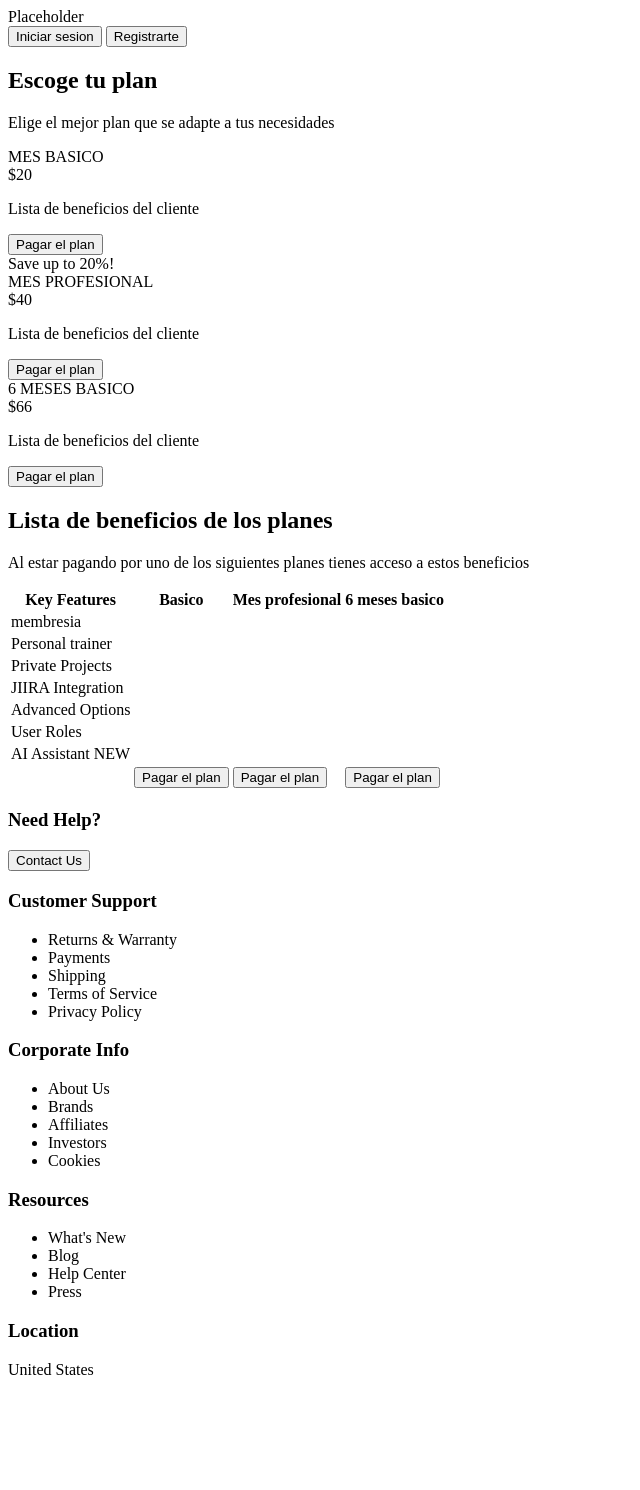
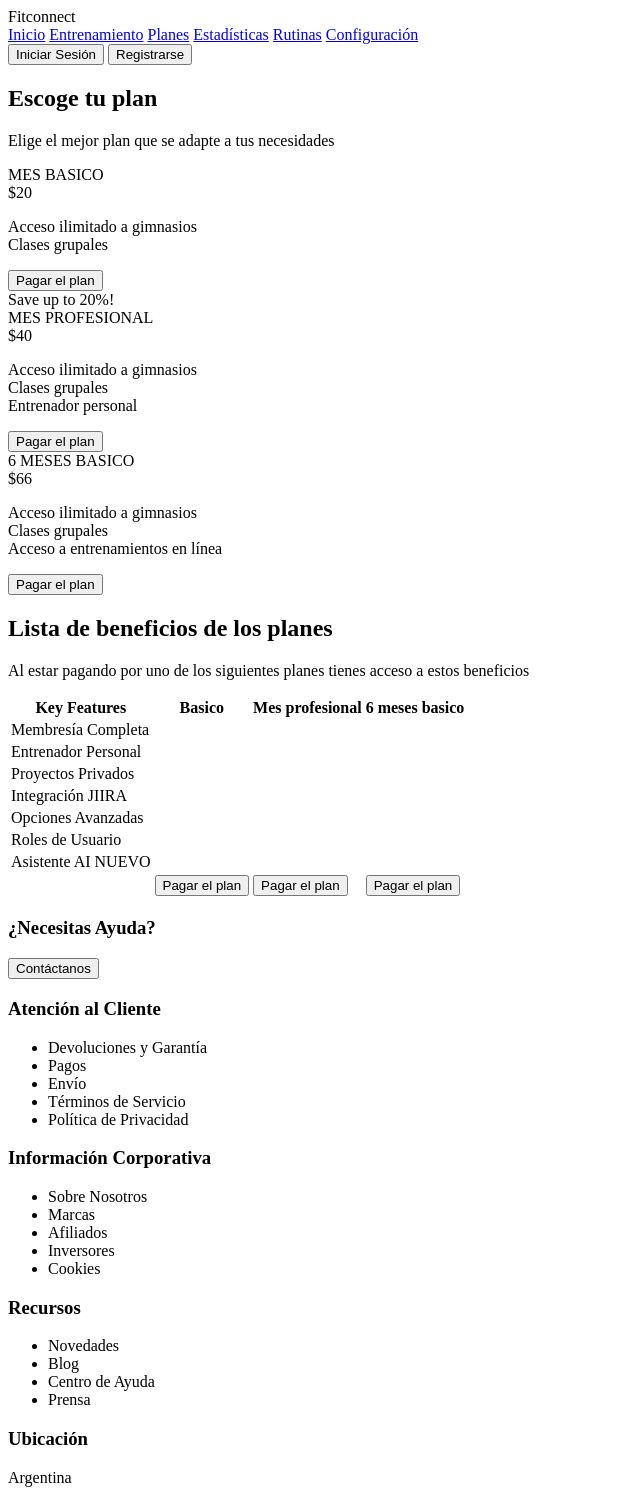
Before and after one commit to Eliastf06/Fitconnect, a plain HTML site: page pagos.html in a window 1280 px wide. Shown: the whole page, without its empty margins (0-640 px from the left). Before the commit the page ends 1395 px from the top, so only its background shows below. Drawn offline with Linux system fonts and the light colour scheme; a web font is replaced by a local one.

Commit message:
Update pagos.html

```diff
--- a/pagos.html
+++ b/pagos.html
@@ -5,17 +5,22 @@
     <meta name="viewport" content="width=device-width, initial-scale=1.0">
     <title>Fitness App - Pagos</title>
     <link href="https://fonts.googleapis.com/css2?family=Source+Sans+3:wght@400;600;700&family=Montserrat:wght@800&family=Tilt+Warp&display=swap" rel="stylesheet">
-    <link rel="stylesheet" href="css/pagos.css">
-</head>
+    <link rel="stylesheet" href="css/pagos.css"> </head>
 <body>
 
     <header class="header">
         <div class="logo">
-            <span class="placeholder">Placeholder</span>
-        </div>
+            <span class="placeholder">Fitconnect</span> </div>
+        <nav class="link-bar-3">
+            <a href="index.html">Inicio</a> <a href="#">Entrenamiento</a>
+            <a href="pagos.html">Planes</a>
+            <a href="#">Estadísticas</a>
+            <a href="#">Rutinas</a>
+            <a href="#">Configuración</a>
+        </nav>
         <div class="header-actions">
-            <button class="button-2" onclick="location.href='signin.html'">Iniciar sesion</button>
-            <button class="button-3" onclick="location.href='regis.html'">Registrarte</button>
+            <button class="button-2" onclick="location.href='signin.html'">Iniciar Sesión</button>
+            <button class="button-3" onclick="location.href='regis.html'">Registrarse</button>
         </div>
     </header>
 
@@ -34,7 +39,7 @@
                 <div class="price-display">
                     <span class="currency">$</span><span class="heading-18">20</span>
                 </div>
-                <p class="benefit-list">Lista de beneficios del cliente</p>
+                <p class="benefit-list">Acceso ilimitado a gimnasios<br>Clases grupales</p>
                 <button class="button-5">Pagar el plan</button>
             </div>
 
@@ -44,7 +49,7 @@
                 <div class="price-display">
                     <span class="currency">$</span><span class="heading-20">40</span>
                 </div>
-                <p class="benefit-list">Lista de beneficios del cliente</p>
+                <p class="benefit-list">Acceso ilimitado a gimnasios<br>Clases grupales<br>Entrenador personal</p>
                 <button class="button-6">Pagar el plan</button>
             </div>
 
@@ -54,7 +59,7 @@
                 <div class="price-display">
                     <span class="currency">$</span><span class="heading-22">66</span>
                 </div>
-                <p class="benefit-list">Lista de beneficios del cliente</p>
+                <p class="benefit-list">Acceso ilimitado a gimnasios<br>Clases grupales<br>Acceso a entrenamientos en línea</p>
                 <button class="button-12">Pagar el plan</button>
             </div>
         </section>
@@ -75,40 +80,40 @@
                     </thead>
                     <tbody>
                         <tr>
-                            <td>membresia</td>
+                            <td>Membresía Completa</td>
                             <td><span class="icon check-icon-11"></span></td>
                             <td><span class="icon check-icon-12"></span></td>
                             <td><span class="icon check-icon-13"></span></td>
                         </tr>
                         <tr>
-                            <td>Personal trainer</td>
+                            <td>Entrenador Personal</td>
                             <td><span class="icon dash-icon-1"></span></td>
                             <td><span class="icon check-icon-14"></span></td>
                             <td><span class="icon check-icon-15"></span></td>
                         </tr>
                         <tr>
-                            <td>Private Projects</td>
+                            <td>Proyectos Privados</td>
                             <td><span class="icon dash-icon-2"></span></td>
                             <td><span class="icon check-icon-16"></span></td>
                             <td><span class="icon check-icon-18"></span></td>
                         </tr>
                         <tr>
-                            <td>JIIRA Integration</td>
+                            <td>Integración JIIRA</td>
                             <td><span class="icon dash-icon-3"></span></td>
                             <td><span class="icon check-icon-19"></span></td>
                             <td><span class="icon dash-icon-4"></span></td>
                         </tr>
                         <tr class="advanced-options">
-                            <td colspan="4">Advanced Options</td>
+                            <td colspan="4">Opciones Avanzadas</td>
                         </tr>
                         <tr>
-                            <td>User Roles</td>
+                            <td>Roles de Usuario</td>
                             <td><span class="icon dash-icon-5"></span></td>
                             <td><span class="icon check-icon-20"></span></td>
                             <td><span class="icon check-icon-21"></span></td>
                         </tr>
                         <tr>
-                            <td>AI Assistant <span class="tag-42">NEW</span></td>
+                            <td>Asistente AI <span class="tag-42">NUEVO</span></td>
                             <td><span class="icon dash-icon-6"></span></td>
                             <td><span class="icon dash-icon-7"></span></td>
                             <td><span class="icon check-icon-22"></span></td>
@@ -130,41 +135,41 @@
     <footer class="footer rectangle-42">
         <div class="footer-columns">
             <div class="footer-col need-help-1">
-                <h3>Need Help?</h3>
-                <button class="button-13">Contact Us</button>
+                <h3>¿Necesitas Ayuda?</h3>
+                <button class="button-13">Contáctanos</button>
             </div>
             <div class="footer-col">
-                <h3 class="customer-support-1">Customer Support</h3>
+                <h3 class="customer-support-1">Atención al Cliente</h3>
                 <ul class="returns-warrantypaymentsshippingterms-of-service-1">
-                    <li>Returns & Warranty</li>
-                    <li>Payments</li>
-                    <li>Shipping</li>
-                    <li>Terms of Service</li>
-                    <li>Privacy Policy</li>
+                    <li>Devoluciones y Garantía</li>
+                    <li>Pagos</li>
+                    <li>Envío</li>
+                    <li>Términos de Servicio</li>
+                    <li>Política de Privacidad</li>
                 </ul>
             </div>
             <div class="footer-col">
-                <h3 class="corporate-info-1">Corporate Info</h3>
+                <h3 class="corporate-info-1">Información Corporativa</h3>
                 <ul class="about-usbrandsaffiliatesinvestorscookies-1">
-                    <li>About Us</li>
-                    <li>Brands</li>
-                    <li>Affiliates</li>
-                    <li>Investors</li>
+                    <li>Sobre Nosotros</li>
+                    <li>Marcas</li>
+                    <li>Afiliados</li>
+                    <li>Inversores</li>
                     <li>Cookies</li>
                 </ul>
             </div>
             <div class="footer-col">
-                <h3 class="resources">Resources</h3>
+                <h3 class="resources">Recursos</h3>
                 <ul class="what-s-newbloghelp-centerpress">
-                    <li>What's New</li>
+                    <li>Novedades</li>
                     <li>Blog</li>
-                    <li>Help Center</li>
-                    <li>Press</li>
+                    <li>Centro de Ayuda</li>
+                    <li>Prensa</li>
                 </ul>
             </div>
             <div class="footer-col">
-                <h3 class="location-1">Location</h3>
-                <p class="-united-states-1"><span class="icon 1f1fa-1f1f8-icon-1"></span> United States <span class="icon arrow-drop-down-icon-1"></span></p>
+                <h3 class="location-1">Ubicación</h3>
+                <p class="-united-states-1"><span class="icon 1f1fa-1f1f8-icon-1"></span> Argentina <span class="icon arrow-drop-down-icon-1"></span></p>
                 <div class="social-icons">
                     <span class="icon x-twitter-brands-icon-1"></span>
                     <span class="icon instagram-brands-icon-7"></span>
```
